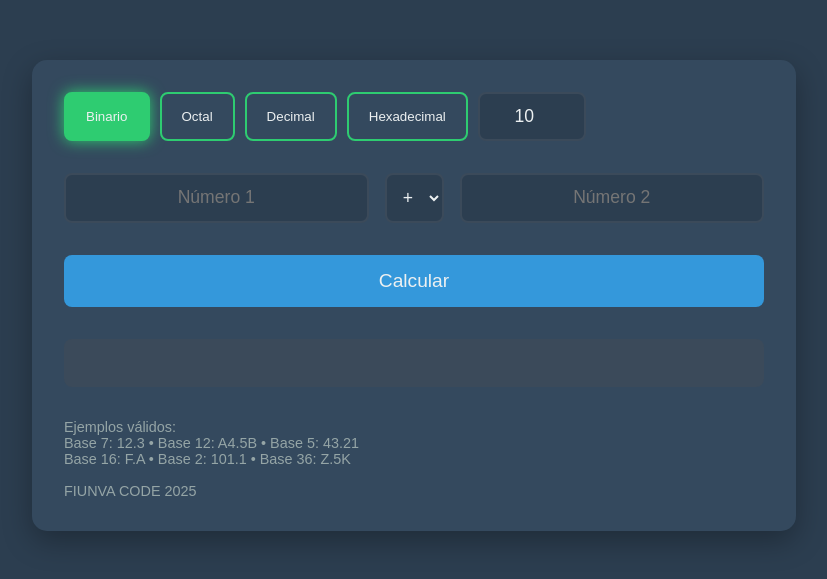
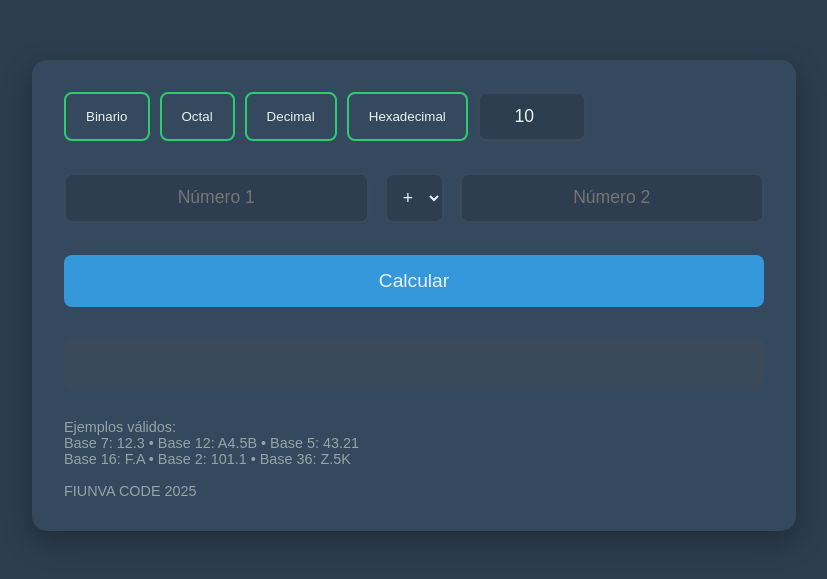
Before and after one commit to FIUNVA/FIUNVA-CODE, a plain HTML site: page index.html in a window 1280 px wide. Shown: the part 105-684 px from the top of the page, without its empty margins (226-1053 px from the left). Drawn offline with Linux system fonts and the light colour scheme.

Commit message:
correccion1

```diff
--- a/index.html
+++ b/index.html
@@ -191,7 +191,7 @@
   <div class="calculator">
     <!-- Selector de base -->
     <div class="base-selector">
-      <button class="base-btn active" data-base="2">Binario</button>
+      <button class="base-btn" data-base="2">Binario</button>
       <button class="base-btn" data-base="8">Octal</button>
       <button class="base-btn" data-base="10">Decimal</button>
       <button class="base-btn" data-base="16">Hexadecimal</button>
```
